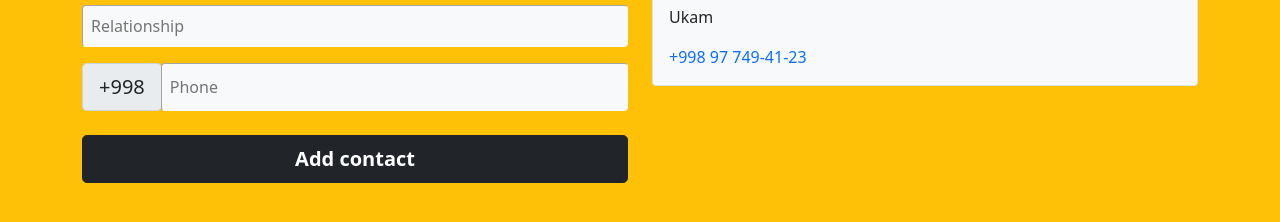
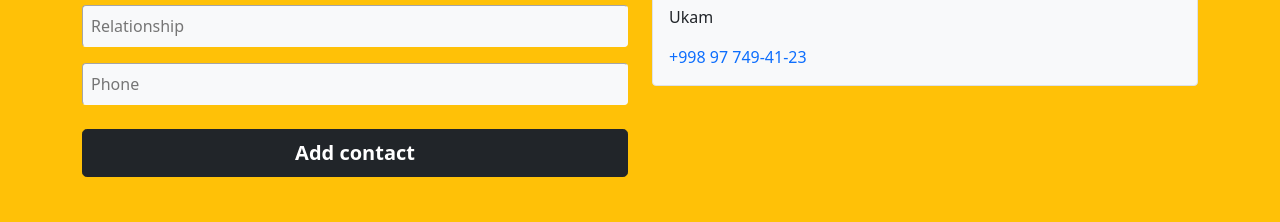
Before and after one commit to asrorkhujar/contacts-bootstrap5-JS, a plain HTML site: page index.html in a window 1280 px wide. Shown: the part 290-512 px from the top of the page. Drawn offline with Linux system fonts and the light colour scheme.

Commit message:
delete span

```diff
--- a/index.html
+++ b/index.html
@@ -21,11 +21,7 @@
         <div class="d-flex flex-column">
           <input class="input-name mb-3 border-1 border-light rounded bg-light p-2" type="text" name="name" placeholder="Name" required>
           <input class="input-relation mb-3 border-1 border-light rounded bg-light p-2" type="text" name="relationship" placeholder="Relationship" required>
-          <div class="input-group d-flex mb-4">
-            <div class="input-group-lg">
-              <span class="input-group-text">+998</span>
-            </div>
-
+          <div class="input-group mb-4">
             <input class="input-phone border-1 border-light rounded bg-light p-2 flex-grow-1" type="text" name="phone" placeholder="Phone" minlength="3" required>
           </div>
 
```
